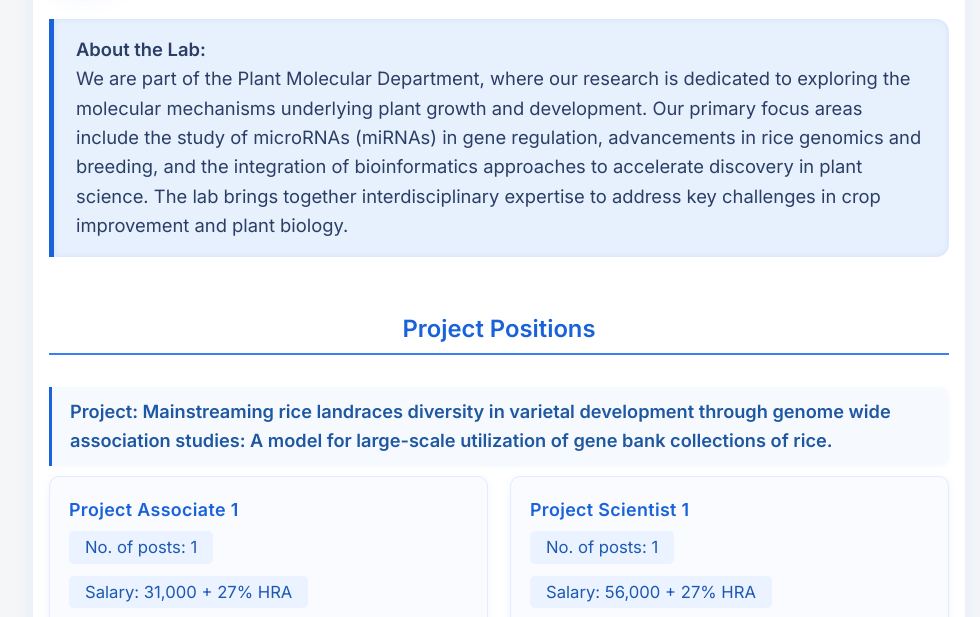
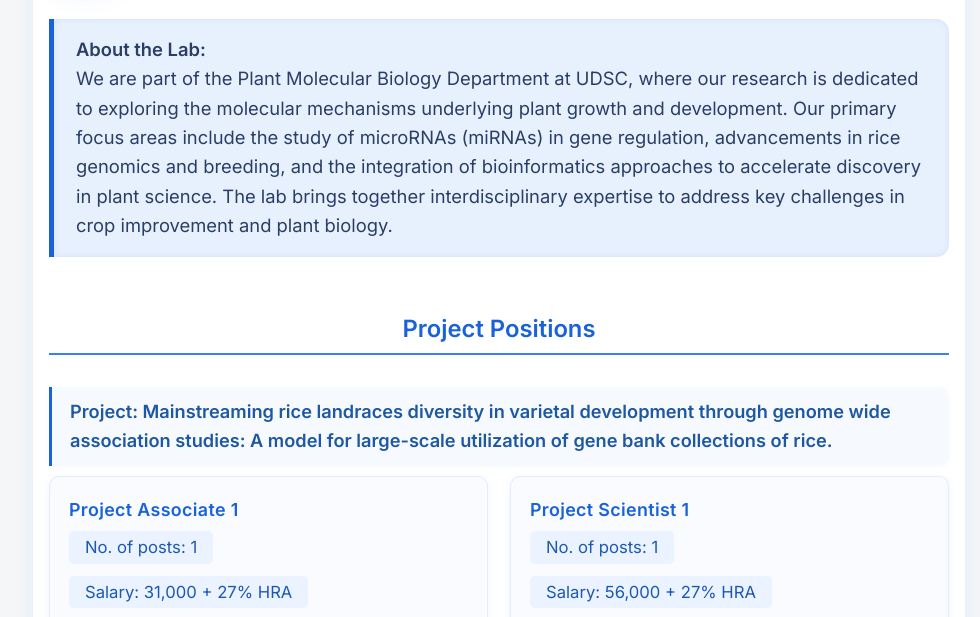
Before and after one commit to srlab-udsc/jobportal, a plain HTML site: page index.html in a window 1280 px wide. Shown: the part 183-800 px from the top of the page, without its empty margins (141-1121 px from the left). Drawn offline with Linux system fonts and the light colour scheme.

Commit message:
Update index.html
Correct the PMB department name

```diff
--- a/index.html
+++ b/index.html
@@ -278,7 +278,7 @@
     </header>
     <section class="about-lab" aria-label="About the Lab">
       <strong>About the Lab:</strong><br>
-      We are part of the Plant Molecular Department, where our research is dedicated to exploring the molecular mechanisms underlying plant growth and development.
+      We are part of the Plant Molecular Biology Department at UDSC, where our research is dedicated to exploring the molecular mechanisms underlying plant growth and development.
       Our primary focus areas include the study of microRNAs (miRNAs) in gene regulation, advancements in rice genomics and breeding, and the integration of bioinformatics approaches to accelerate discovery in plant science.
       The lab brings together interdisciplinary expertise to address key challenges in crop improvement and plant biology.
     </section>
```
